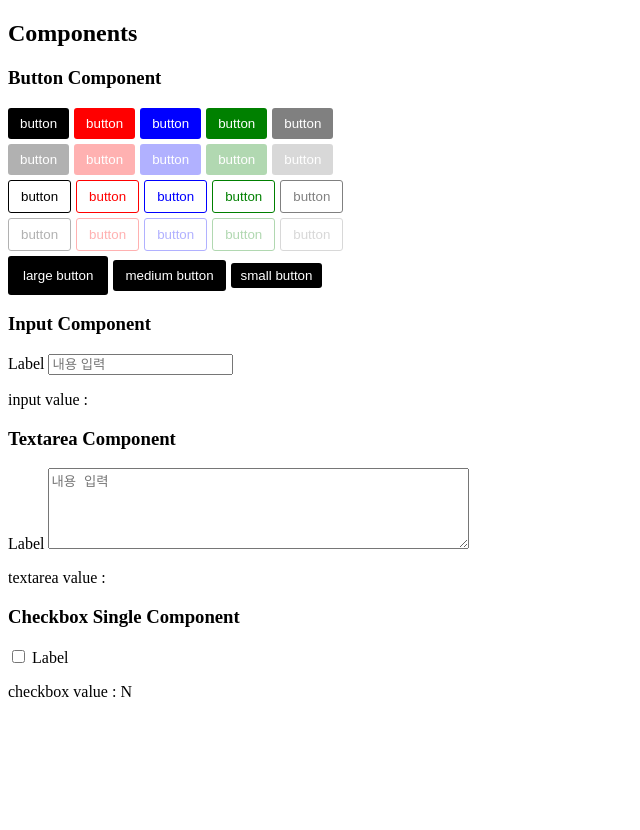
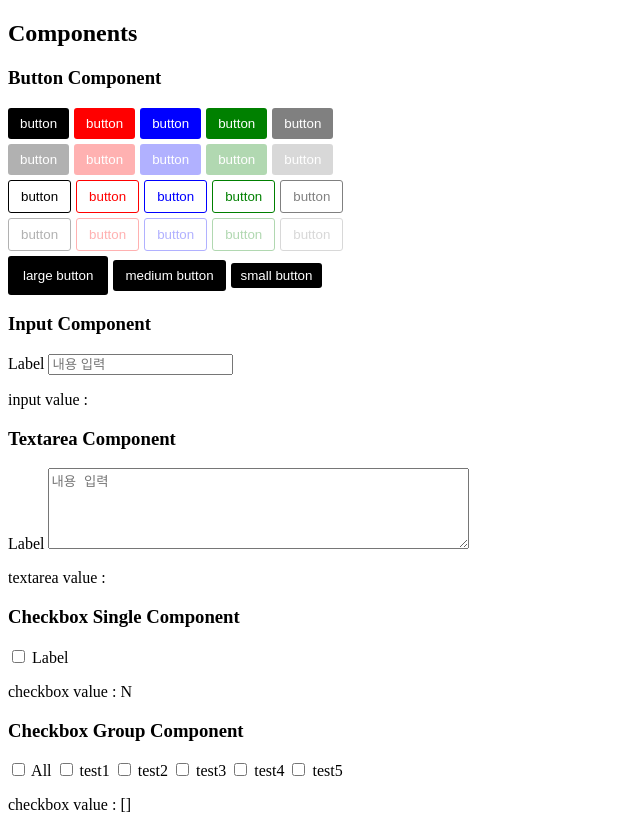
Before and after one commit to wknowpark797/vue2-basic-custom, a Vue app in the folder vue2-basic-custom/: page /dev/document in a window 1280 px wide. Shown: the whole page, without its empty margins (0-640 px from the left). Before the commit the page ends 800 px from the top, so only its background shows below. Built offline with nearby package versions, Linux system fonts and the light colour scheme.

Commit message:
checkbox group 컴포넌트 추가

```diff
--- a/vue2-basic-custom/src/components/DevDocument.vue
+++ b/vue2-basic-custom/src/components/DevDocument.vue
@@ -78,6 +78,15 @@
             <p>checkbox value : {{ checkSingleValue }}</p>
         </div>
 
+        <!-- Checkbox : Group -->
+        <div class="group-box">
+            <h3>Checkbox Group Component</h3>
+
+            <CheckGroupComp v-model="checkGroupValue"
+                            :options="checkGroupOptions" />
+            <p>checkbox value : {{ checkGroupValue }}</p>
+        </div>
+
     </div>
 </template>
 
@@ -88,7 +97,16 @@
             return {
                 inputValue: '',
                 textareaValue: '',
-                checkSingleValue: 'N'
+                checkSingleValue: 'N',
+
+                checkGroupValue: [],
+                checkGroupOptions: [
+                    { label: 'test1', value: 'test1' },
+                    { label: 'test2', value: 'test2' },
+                    { label: 'test3', value: 'test3' },
+                    { label: 'test4', value: 'test4' },
+                    { label: 'test5', value: 'test5' }
+                ]
             }
         },
         methods: {
--- /dev/null
+++ b/vue2-basic-custom/src/components/common/CheckGroupComp.vue
@@ -0,0 +1,79 @@
+<!--
+    [ Checkbox Group Component ]
+
+    - TODO :
+        배열 값 정렬하기
+ -->
+
+<template>
+    <div class="check-group-wrap">
+
+        <label>
+            <input type="checkbox"
+                   v-model="allChecked"
+                   @change="onToggleAll">
+            All
+        </label>
+
+        <label v-for="(check, idx) in options"
+               :key="idx">
+            <input type="checkbox"
+                   v-model="compValue"
+                   :value="check.value"
+                   @change="onChange">
+            {{ check.label }}
+        </label>
+
+    </div>
+</template>
+
+<script>
+    export default {
+        name: 'CheckGroupComp',
+        model: {
+            prop: 'checked',
+            event: 'change'
+        },
+        data() {
+            return {
+                compValue: this.checked,
+                allChecked: false
+            }
+        },
+        props: {
+            checked: {
+                type: Array,
+                default: () => []
+            },
+            options: {
+                type: Array,
+                default: () => []
+            }
+        },
+        methods: {
+            onToggleAll() {
+
+                if(this.allChecked) {
+                    const newValue = [];
+                    this.options.forEach(item => {
+                        newValue.push(item.value);
+                    })
+                    this.compValue = newValue;
+                } else {
+                    this.compValue = [];
+                }
+
+                this.$emit('change', this.compValue);
+
+            },
+            onChange() {
+                this.allChecked = this.compValue.length === this.options.length;
+                this.$emit('change', this.compValue);
+            }
+        }
+    }
+</script>
+
+<style lang="scss" scoped>
+
+</style>
--- a/vue2-basic-custom/src/plugins/global-components.js
+++ b/vue2-basic-custom/src/plugins/global-components.js
@@ -3,6 +3,7 @@ import ButtonComp from '../components/common/ButtonComp'
 import InputComp from '../components/common/InputComp'
 import TextareaComp from '../components/common/TextareaComp'
 import CheckSingleComp from '../components/common/CheckSingleComp'
+import CheckGroupComp from '../components/common/CheckGroupComp'
 
 const GlobalComponents = {
     install(Vue) {
@@ -10,6 +11,7 @@ const GlobalComponents = {
         Vue.component(InputComp.name, InputComp)
         Vue.component(TextareaComp.name, TextareaComp)
         Vue.component(CheckSingleComp.name, CheckSingleComp)
+        Vue.component(CheckGroupComp.name, CheckGroupComp)
     }
 }
 
```
